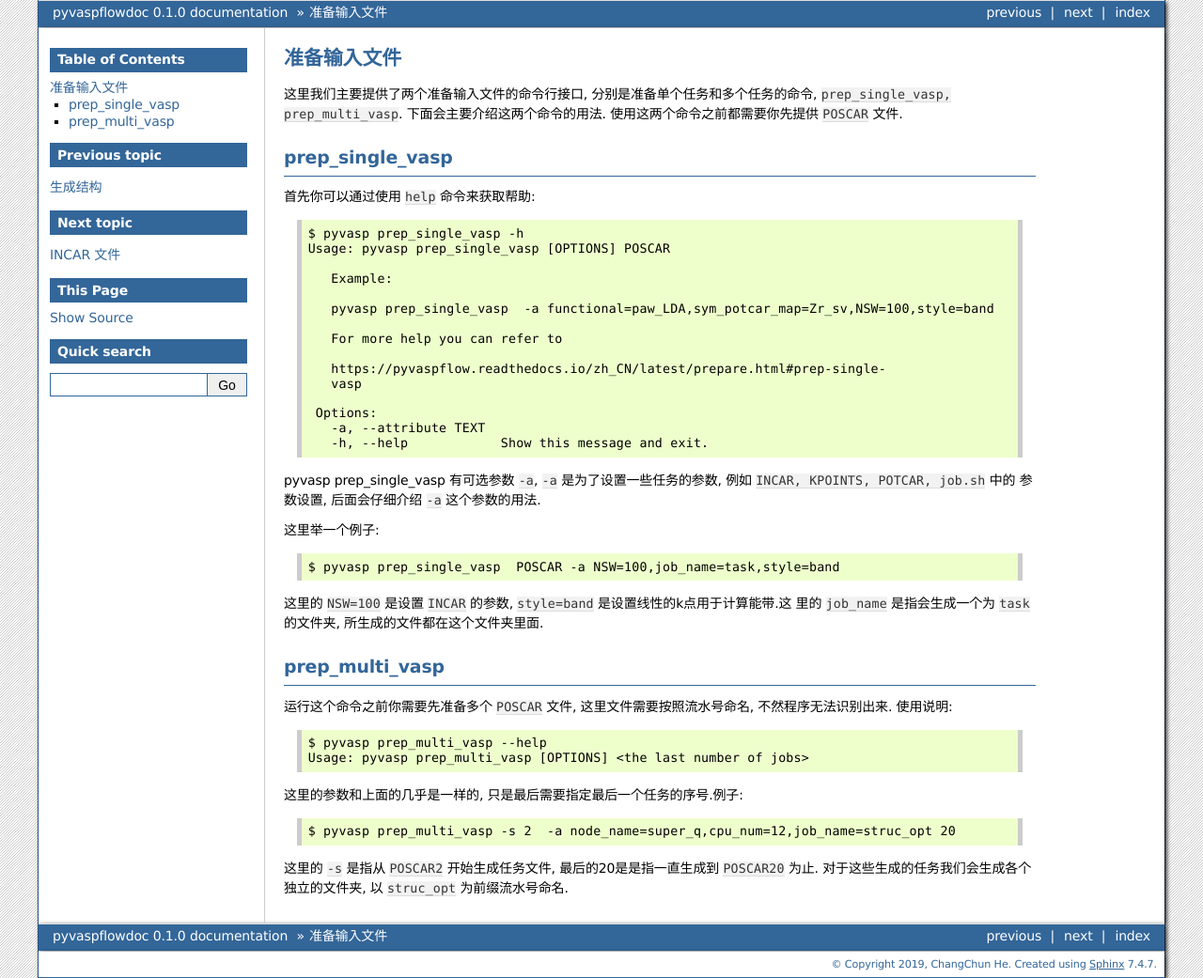
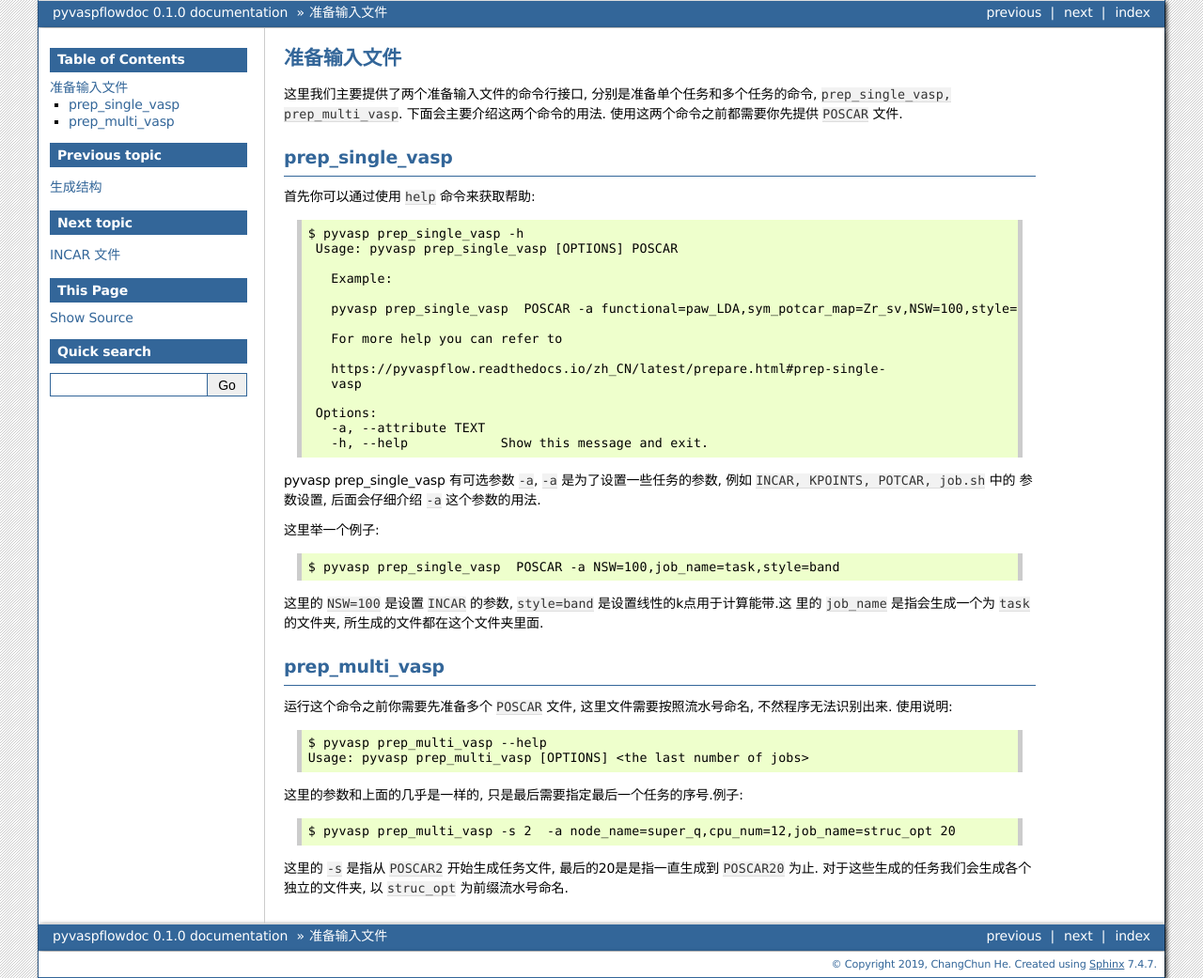
Before and after one commit to ChangChunHe/pyvaspflow, a Sphinx documentation site: the page built from docs/source/prepare.rst, in a window 1280 px wide. Shown: the whole page at 94% size. Built offline with Sphinx 7.4.7, drawn with Linux system fonts in a browser that asks for light colours.

Commit message:
update docs

```diff
--- a/docs/source/incar.rst
+++ b/docs/source/incar.rst
@@ -41,3 +41,5 @@ INCAR 参数的设置也是在 ``-a`` 中, 只需要指定INCAR的参数就可
 
     # generate a INCAR based on an old INCAR file
     $ pyvasp incar -f INCAR -a NSW=100,EDIFF=1e-6
+
+下面这个例子是指可以基于已有的INCAR文件生成一个新的INCAR, ``-a`` 后面的参数会更新到INCAR文件中。
--- a/docs/source/job.rst
+++ b/docs/source/job.rst
@@ -5,7 +5,6 @@ job 文件
 这里我们生成的 ``job.sh`` 文件是::
 
     #!/bin/bash
-    # NOTE the -l flag!
     #SBATCH -J task
     #SBATCH -p short_q -N 1 -n 24
 
--- a/docs/source/prepare.rst
+++ b/docs/source/prepare.rst
@@ -12,11 +12,11 @@ prep_single_vasp
 首先你可以通过使用 ``help`` 命令来获取帮助::
 
      $ pyvasp prep_single_vasp -h
-     Usage: pyvasp prep_single_vasp [OPTIONS] POSCAR
+      Usage: pyvasp prep_single_vasp [OPTIONS] POSCAR
 
         Example:
 
-        pyvasp prep_single_vasp  -a functional=paw_LDA,sym_potcar_map=Zr_sv,NSW=100,style=band
+        pyvasp prep_single_vasp  POSCAR -a functional=paw_LDA,sym_potcar_map=Zr_sv,NSW=100,style=band
 
         For more help you can refer to
 
--- a/docs/source/test_para.rst
+++ b/docs/source/test_para.rst
@@ -21,7 +21,7 @@
 测试k点
 ============
 
-这里是测试截断能的命令::
+这里是测试k-mesh的命令::
 
     $ pyvasp test_kpts  POSCAR -s 1000 -e 3000 -t 200
 
```
